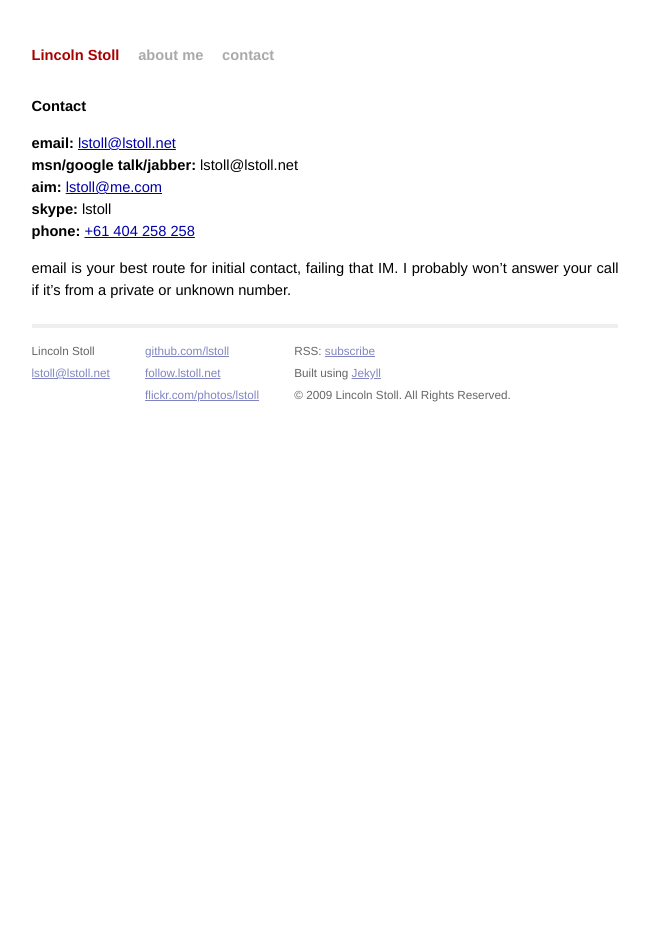
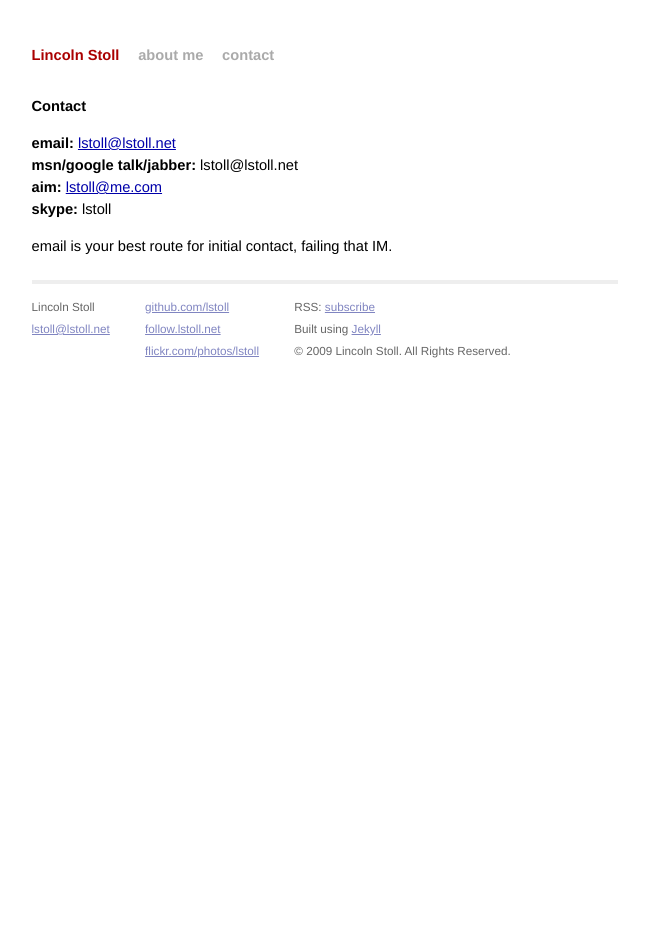
Before and after one commit to lstoll/lstoll.github.io, a Jekyll site: the page built from contact/index.html, in a window 1280 px wide. Shown: the whole page, without its empty margins (315-964 px from the left). Built offline with Jekyll 4.4.1, drawn with Linux system fonts in a browser that asks for light colours; comment, search, counter and statistics services are not loaded.

Commit message:
Removing twitter reference, and phone numbers
committer: Lincoln Stoll <lstoll@lstoll.net>

--HG--
extra : convert_revision : 5323d12d4bbb2c87f17525dde4d12e79a3414755

```diff
--- a/contact/index.html
+++ b/contact/index.html
@@ -10,14 +10,7 @@ title: Lincoln Stoll
   <strong>msn/google talk/jabber:</strong> lstoll@lstoll.net<br />
   <strong>aim:</strong> <a href="aim://lstoll@me.com">lstoll@me.com</a><br />
   <strong>skype: </strong>lstoll<br />
-  <strong>phone:</strong> <a href="tel:+61404258258">+61 404 258 258</a></p>
-  <p>email is your best route for initial contact, failing that IM. I probably won&#8217;t answer your call if it&#8217;s from a private or unknown number.</p>
+  <!--<strong>phone:</strong> <a href="tel:+61404258258">+61 404 258 258</a></p>-->
+  <p>email is your best route for initial contact, failing that IM. <!--I probably won&#8217;t answer your call if it&#8217;s from a private or unknown number.--></p>
 
 </div>
-
-<script>
-$(document).ready(function() {
-  if (document.referrer.indexOf("http://twitter.com/lstoll") != -1)
-    $('#notice').append("<p><strong>Here from my twitter?:</strong> if you're curious as to why I'm not there anymore, you may want to look at <a href=\"/2009/01/16/re-jigging-my-online-presence.html\">this post.</a>");
-});
-</script>
```
